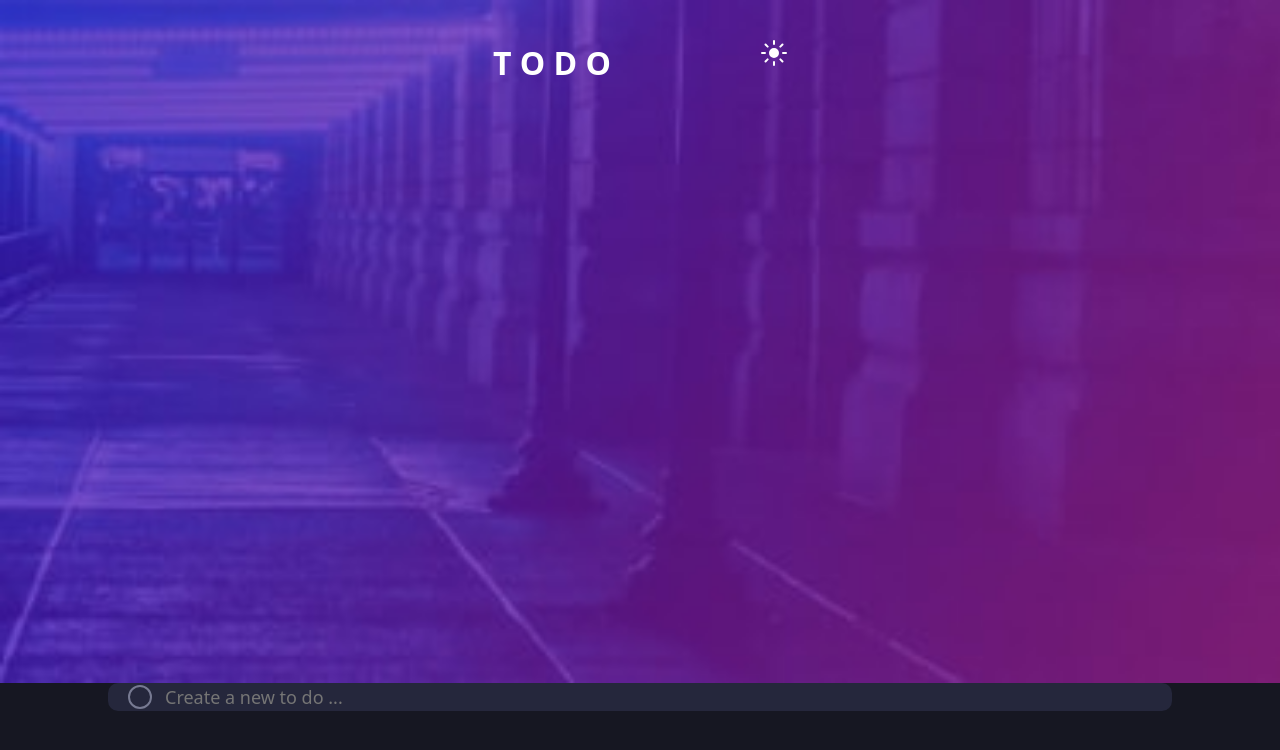
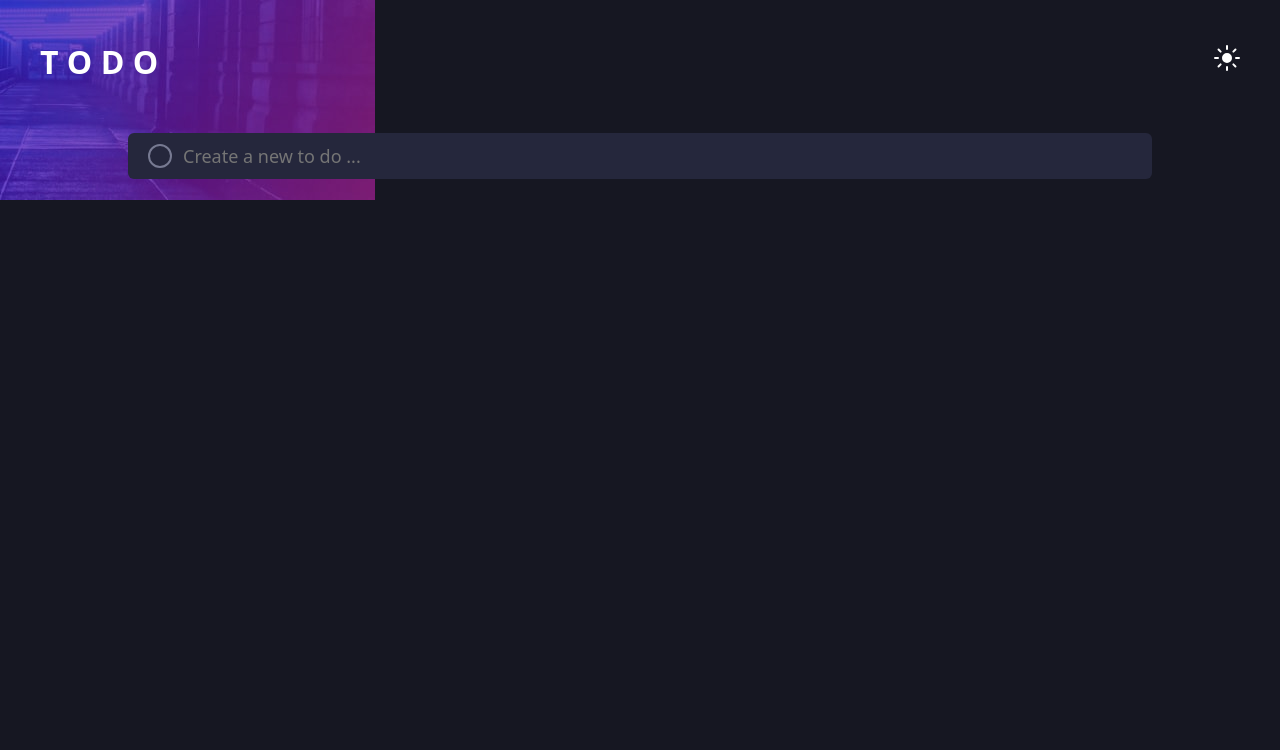
Before and after one commit to AlexProcess/React-ToDo, a React (Vite) app: page / in a window 1280 px wide. Shown: the top 750 px of the page. Built offline with nearby package versions, Linux system fonts and the light colour scheme.

Commit message:
adjust styles, add formik, add formik functions

```diff
--- a/package.json
+++ b/package.json
@@ -9,6 +9,7 @@
     "preview": "vite preview"
   },
   "dependencies": {
+    "formik": "^2.4.3",
     "react": "^18.2.0",
     "react-dom": "^18.2.0"
   },
--- a/src/App.css
+++ b/src/App.css
@@ -1,7 +1,8 @@
-body, header, div {
+* {
   margin: 0;
   padding: 0;
-  font-family: Josefin Sans, system-ui, -apple-system, BlinkMacSystemFont, 'Segoe UI', Roboto, Oxygen, Ubuntu, Cantarell, 'Open Sans', 'Helvetica Neue', sans-serif
+  font-family: Josefin Sans, system-ui, -apple-system, BlinkMacSystemFont, 'Segoe UI', Roboto, Oxygen, Ubuntu, Cantarell, 'Open Sans', 'Helvetica Neue', sans-serif;
+  box-sizing: border-box;
 }
 
 body {
--- a/src/ToDoApp.tsx
+++ b/src/ToDoApp.tsx
@@ -2,12 +2,14 @@ import React from "react";
 import "./App.css";
 import { Header } from "./components/Header";
 import { NewToDo } from "./components/NewToDo";
+import { Background } from "./components/Background";
 
 export const ToDoApp = () => {
     return (
-        <div>
+        <>
             <Header />
             <NewToDo />
-        </div>
+            <Background />
+        </>
     );
 };
--- /dev/null
+++ b/src/components/Background.module.css
@@ -0,0 +1,7 @@
+.bg__container{
+  position: absolute;
+  width: 100%;
+  top: 0;
+  left: 0;
+  z-index: -1;
+}
--- /dev/null
+++ b/src/components/Background.tsx
@@ -0,0 +1,13 @@
+import Style from "./Background.module.css";
+
+export const Background: React.FC = () => {
+    return (
+        <div className={Style.bg__container}>
+            <img
+                className="head__image"
+                src="/images/bg-mobile-dark.jpg"
+                alt="header-background-img"
+            />
+        </div>
+    );
+};
--- a/src/components/Header.css
+++ b/src/components/Header.css
@@ -1,37 +1,21 @@
 /* Header.css */
 .header__container {
-  position: relative;
   width: 100%;
   overflow: hidden; /* Asegura que el contenido no desborde */
-}
-
-.header__background {
-  width: 100%;
-}
-
-.head__image {
-  width: 100%;
-  height: auto;
-  display: block;
+  padding: 40px;
 }
 
 .header__overlay {
-  position: absolute;
-  top: 0;
-  left: 0;
   width: 100%;
   height: 100%;
   display: flex;
-  gap: 150px;
-  flex-direction: row;
-  justify-content: center;
-  text-align: center;
+  justify-content: space-between;
+  align-items: center;
   color: white;
-  margin-top: 20px;
 }
 
-.sun_icon{
-  margin-top: 20px;
+.sun__icon {
+  margin-bottom: 7px;
 }
 
 .ld__mode{
--- a/src/components/Header.tsx
+++ b/src/components/Header.tsx
@@ -1,23 +1,16 @@
-import React from "react";
-import "./Header.css";
+import "./header.css";
 import Sun from "../svgs/Sun";
+import { NewToDo } from "./NewToDo";
 
 export const Header = () => {
     return (
         <header className="header__container">
-            <div className="header__background">
-                <img
-                    className="head__image"
-                    src="/images/bg-mobile-dark.jpg"
-                    alt="header-background-img"
-                ></img>
-                <div className="header__overlay">
-                    {/* Aquí puedes colocar elementos para superponer */}
-                    <h1>T O D O</h1>
-                    {/* <buttoBJn className="ld__mode"> */}
-                    <Sun className="sun_icon" />
-                    {/* </button> */}
-                </div>
+            <div className="header__overlay">
+                {/* Aquí puedes colocar elementos para superponer */}
+                <h1>T O D O</h1>
+                {/* <buttoBJn className="ld__mode"> */}
+                <Sun className="sun__icon" />
+                {/* </button> */}
             </div>
         </header>
     );
--- a/src/components/NewToDo.css
+++ b/src/components/NewToDo.css
@@ -1,20 +1,20 @@
 .todo-card__container {
   display: flex;
-  border-radius: 10px;
-  padding: 0px 20px;
+  border-radius: 6px;
+  padding: 10px 20px;
   width: 80%;
-  height: 50%;
   justify-content: center;
-  align-items: center; /* Centra verticalmente */
+  align-items: center;
   background-color: #25273c;
-  margin: 0 auto; /* Centra horizontalmente */
+  margin: 0 auto;
+  margin-top: 10px;
 }
 
 
 .todo-card__contain {
   display: flex;
-  align-items: center; /* Centra verticalmente */
-  flex-grow: 1; /* Permite que el contenido crezca para llenar el espacio disponible */
+  align-items: center;
+  flex-grow: 1;
 }
 
 .rounded__button {
@@ -30,15 +30,14 @@
 }
 
 .todo__input {
-  /* ...otros estilos... */
-  font-family: Josefin Sans ,system-ui, -apple-system, BlinkMacSystemFont, 'Segoe UI', Roboto, Oxygen, Ubuntu, Cantarell, 'Open Sans', 'Helvetica Neue', sans-serif;
+
   font-size: 18px;
   background-color: #25273c;
-  outline: none; /* Elimina el resaltado predeterminado en el campo de entrada */
-  border: 1px solid #25273c; /* Agrega un borde para el campo de entrada */
+  outline: none;
+  border: 1px solid #25273c;
+  color: hsl(234, 11%, 52%);
 }
 
-/* Agrega estilos para el estado :focus */
 .todo__input:focus {
   border: none;
 }
--- a/src/components/NewToDo.tsx
+++ b/src/components/NewToDo.tsx
@@ -1,14 +1,28 @@
-import { GText } from "./GText";
-import "./newtodo.css";
+import { useFormik } from "formik";
+import "./newTodo.css";
 
 export const NewToDo = () => {
+    const formik = useFormik({
+        initialValues: { todo: "" },
+        onSubmit: (formValues) => {
+            const previousTodos = localStorage.getItem("todos");
+            localStorage.setItem("todos", JSON.stringify(formValues.todo));
+
+            formik.resetForm();
+        },
+    });
+
     return (
         <section className="todo-card__container">
             <div className="todo-card__contain">
                 <button className="rounded__button"></button>
-                <form action="text">
+                <form onSubmit={formik.handleSubmit}>
                     <input
                         className="todo__input"
+                        onChange={formik.handleChange}
+                        value={formik.values.todo}
+                        name="todo"
+                        min={1}
                         placeholder="Create a new to do ..."
                         type="text"
                     />
```
Also changed, not shown: src/components/ToDoes.tsx (added), 1 other file (tests, documents, lock files or other folders).
